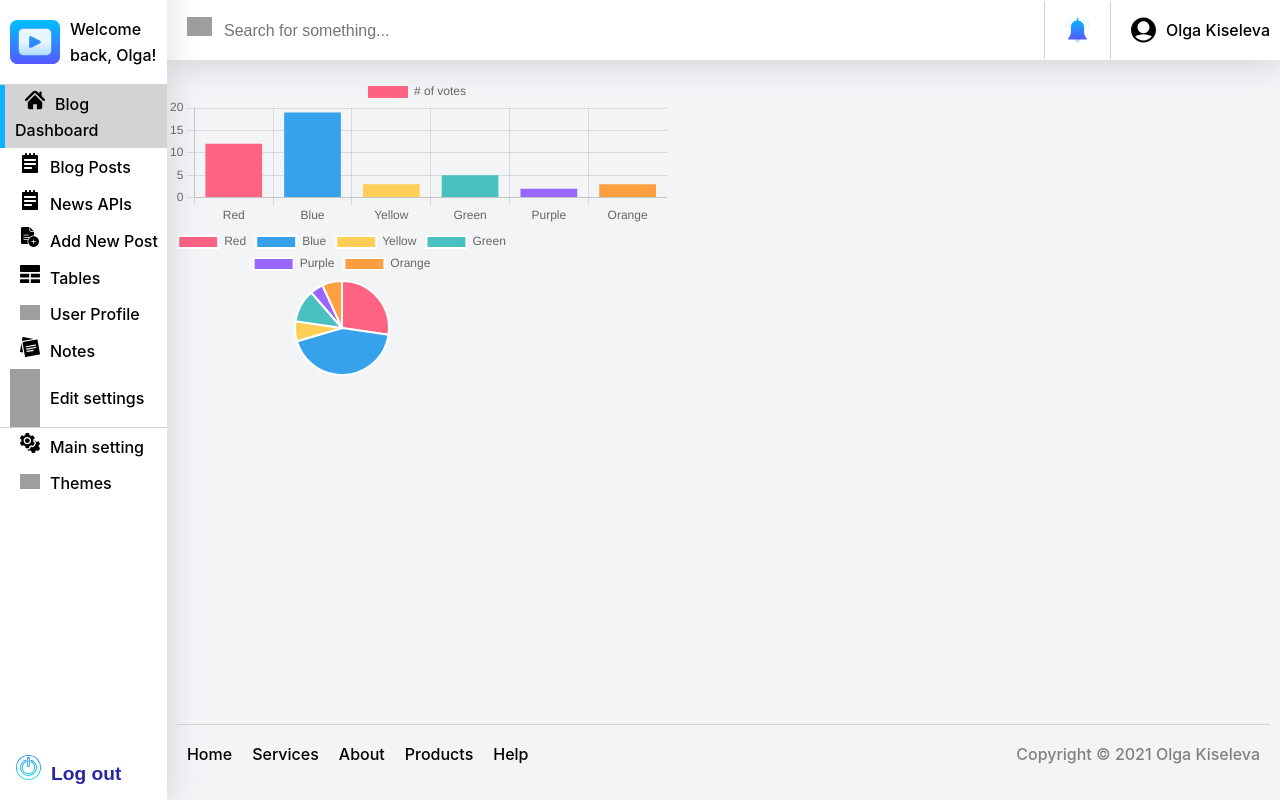
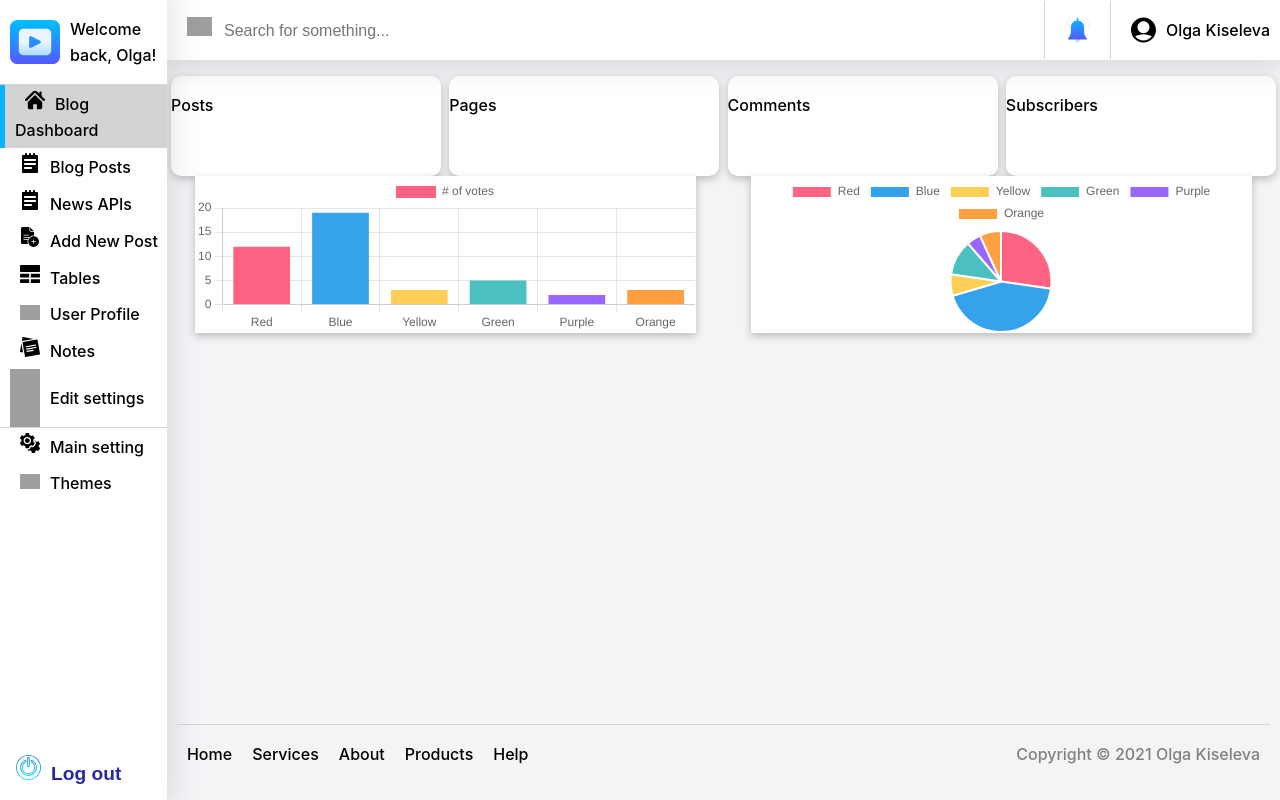
Before and after one commit to KiselevaOlga/react-dashboard, a React (Create React App) app: page /blogDashboard in a window 1280 px wide. Built offline with nearby package versions, Linux system fonts and the light colour scheme; no server answers; grey boxes are pictures that could not be loaded.

Commit message:
added new boxes to blog page

```diff
--- a/src/components/charts/ColumnChart.js
+++ b/src/components/charts/ColumnChart.js
@@ -1,4 +1,4 @@
-import React, { Component } from "react";
+import React from "react";
 import { Bar } from 'react-chartjs-2';
 
 export const ColumnChart = () => {
--- a/src/components/charts/PieChart.js
+++ b/src/components/charts/PieChart.js
@@ -1,4 +1,4 @@
-import React, { Component } from "react";
+import React from "react";
 import { Pie } from 'react-chartjs-2';
 
 export const PieChart = () => {
--- a/src/components/smallComponents/Boxes.js
+++ b/src/components/smallComponents/Boxes.js
@@ -0,0 +1,9 @@
+import styled from "styled-components";
+
+export const SmallInfoBox = styled.div`
+    min-width: 270px;
+    min-height: 100px;
+    background: white;
+    border-radius: 10px;
+    box-shadow: rgba(0, 0, 0, 0.24) 0px 3px 8px;
+`;
--- a/src/components/smallComponents/Buttons.js
+++ b/src/components/smallComponents/Buttons.js
@@ -9,5 +9,10 @@ export const GreyButton = styled.button`
     height: 40px;
     border-radius: 8px;
     font-size: 1.1rem;
-    border: white;
+    border: none;
+    transition: all 150ms linear;
+    &:hover {
+        box-shadow: #002652 1.95px 1.95px 2.6px;
+        background: #93C3FF;
+    }
 `
--- /dev/null
+++ b/src/containers/blogDashboardPage/BlogDashboardPage.css
@@ -0,0 +1,11 @@
+.cards-holder{
+    display: flex;
+    justify-content: space-around;
+    align-content: center;
+}
+.charts-holder{
+    display: flex;
+    justify-content: space-around;
+    align-content: center;
+
+}
--- a/src/containers/blogDashboardPage/BlogDashboardPage.js
+++ b/src/containers/blogDashboardPage/BlogDashboardPage.js
@@ -1,16 +1,34 @@
 import {React} from 'react';
+import './BlogDashboardPage.css';
 import {ColumnChart} from "../../components/charts/ColumnChart";
 import {PieChart} from "../../components/charts/PieChart";
+import {SmallInfoBox} from "../../components/smallComponents/Boxes";
 
 export const BlogDashboardPage = ()=>{
     return (
-        <div >
-            <div style={{width: "500px"}}>
-                <ColumnChart />
-            </div>
-            <div style={{width: "350px"}}>
-                <PieChart />
-            </div>
-        </div>
+        <section>
+            <article className="cards-holder">
+                <SmallInfoBox>
+                    <p>Posts</p>
+                </SmallInfoBox>
+                <SmallInfoBox>
+                    <p>Pages</p>
+                </SmallInfoBox>
+                <SmallInfoBox>
+                    <p>Comments</p>
+                </SmallInfoBox>
+                <SmallInfoBox>
+                    <p>Subscribers</p>
+                </SmallInfoBox>
+            </article>
+            <article className="charts-holder">
+                <div style={{width: "45%", backgroundColor: "white", boxShadow: "rgba(0, 0, 0, 0.24) 0px 3px 8px"}}>
+                    <ColumnChart />
+                </div>
+                <div style={{width: "45%", backgroundColor: "white", boxShadow: "rgba(0, 0, 0, 0.24) 0px 3px 8px"}}>
+                    <PieChart />
+                </div>
+            </article>
+        </section>
     )
 }
--- a/src/containers/constructionPage/ConstructionPage.js
+++ b/src/containers/constructionPage/ConstructionPage.js
@@ -12,7 +12,7 @@ export const ConstructionPage = ()=>{
                 <GreyButton>Explore more...</GreyButton>
             </BigHeader>
             <figure>
-                <img src={construction} className="bigPic"/>
+                <img src={construction} className="bigPic" alt="construction"/>
             </figure>
         </div>
     )
```
